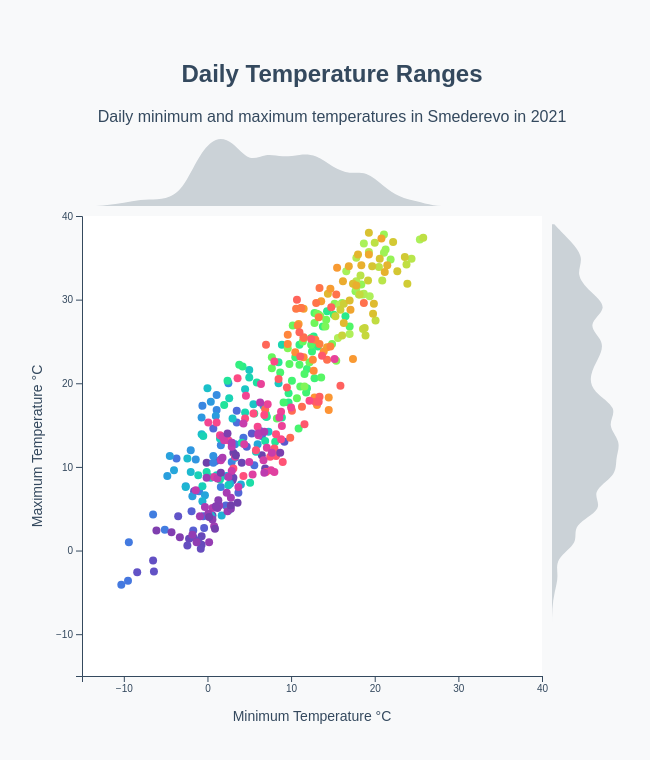
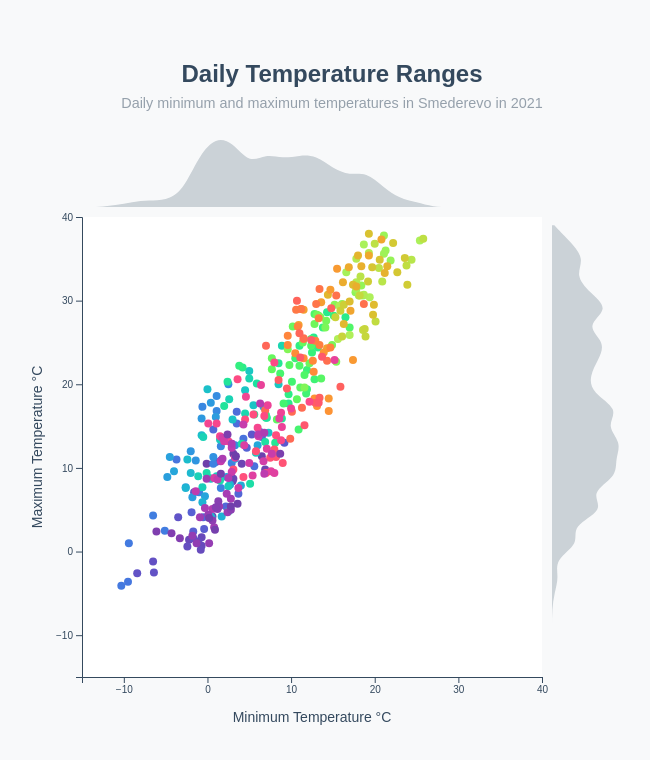
Before and after one commit to miletich/d3-weather-scatterplot, a website built with Vite: page index.html in a window 1280 px wide. Shown: the whole page, without its empty margins (308-958 px from the left). Built offline with nearby package versions, Linux system fonts and the light colour scheme.

Commit message:
style title and descriptions

```diff
--- a/src/style.css
+++ b/src/style.css
@@ -11,6 +11,27 @@ body {
 
 #app {
   position: relative;
+}
+
+.title {
+  position: relative;
+  width: 600px;
+  margin-bottom: 0.2em;
+  display: flex;
+  justify-content: center;
+  text-align: center;
+  display: flex;
+  align-items: center;
+  font-feature-settings: 'tnum' 1;
+}
+
+.description {
+  max-width: 40em;
+  margin-bottom: 1em;
+  font-size: 0.9em;
+  text-align: center;
+  line-height: 1.4em;
+  opacity: 0.5;
 }
 
 svg text {
```
